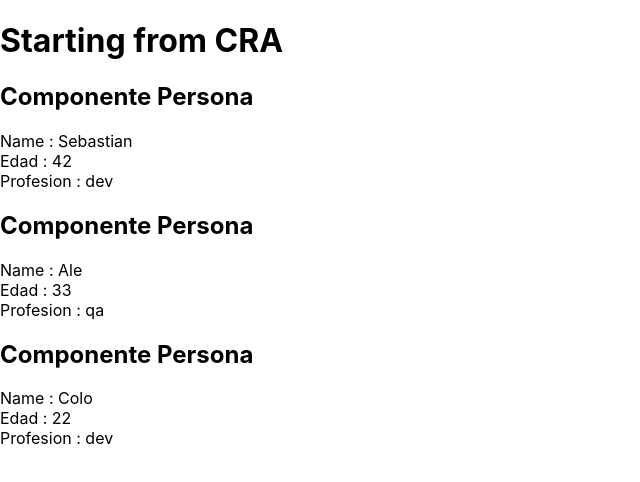
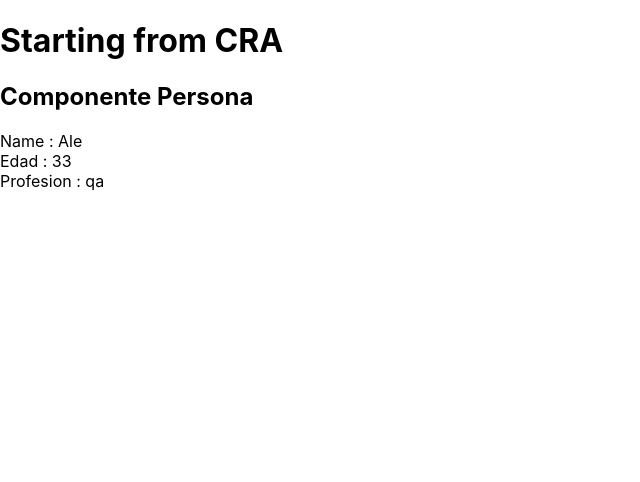
Before and after one commit to colombinis/reactjs-cra-1, a React (Create React App) app: page / in a window 1280 px wide. Shown: the top 482 px of the page, without its empty margins (0-640 px from the left). Built offline with nearby package versions, Linux system fonts and the light colour scheme.

Commit message:
Diff ways to render conditionally

```diff
--- a/src/components/Personas.js
+++ b/src/components/Personas.js
@@ -3,22 +3,34 @@
 
 const Personas= (props) => {
 
-    const {personas } = props;
+    const { personas } = props;
 
-    const PersonaList = personas.map( p => {
-      return (
-        <div key={p.id} className="Personas">
-          <h2>Componente Persona</h2>
-          <div>Name : {p.name}</div>
-          <div>Edad : {p.edad}</div>
-          <div>Profesion : {p.profesion}</div>
-        </div>
-      )
-    });
+    // const personaList = personas.map( p => {
+    //   return (
+    //     <div key={p.id} className="Personas">
+    //       <h2>Componente Persona</h2>
+    //       <div>Name : {p.name}</div>
+    //       <div>Edad : {p.edad}</div>
+    //       <div>Profesion : {p.profesion}</div>
+    //     </div>
+    //   )
+    // });
+
 
     return (
       <div className="personas-list">
-        {PersonaList}
+        {
+           personas.map( p => {
+            return p.profesion == "qa" ? (
+              <div key={p.id} className="Personas">
+                <h2>Componente Persona</h2>
+                <div>Name : {p.name}</div>
+                <div>Edad : {p.edad}</div>
+                <div>Profesion : {p.profesion}</div>
+              </div>
+            ) : null ;
+          })
+        }
       </div>
     );
 
```
